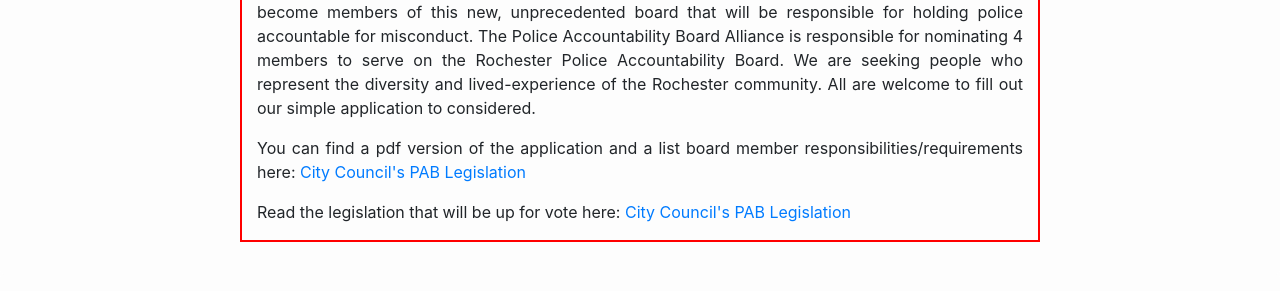
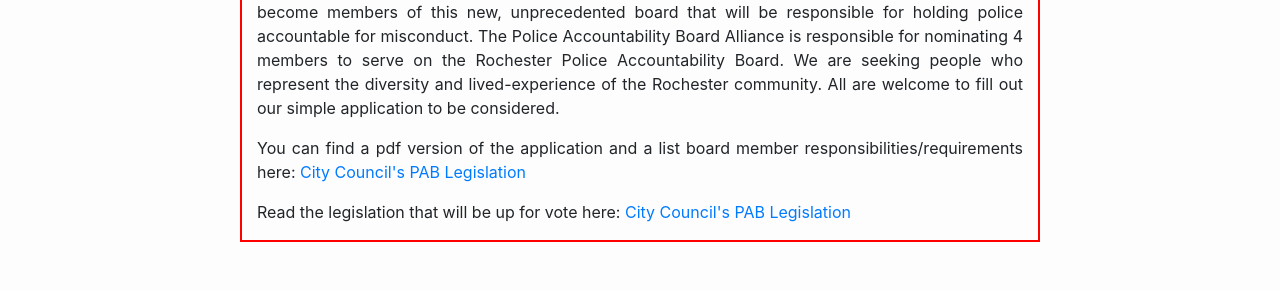
Before and after one commit to pabnow/pabnow.github.io, a Jekyll site: the page built from index.html, in a window 1280 px wide and 900 px high. Shown: the part 564-855 px from the top of the window. Built offline with Jekyll 4.4.1, drawn with Linux system fonts in a browser that asks for light colours; nearby versions of some CDN libraries; comment, search, counter and statistics services are not loaded; some of the changed text lies outside the part shown.

Commit message:
Update index.html

```diff
--- a/index.html
+++ b/index.html
@@ -18,7 +18,7 @@ title: PAB
 
 		<h4 class="display-4" style="color: red"> Do you want to serve on the PAB? Apply here: <a target="_blank" href="https://docs.google.com/forms/d/e/1FAIpQLScvNKXMrbmttsqHhK08AAiA160K8JRhazQAwKUP9ZPJm9_5Rg/viewform?usp=sf_link">Online Application</a></h4>
 
-		<p style="text-align: justify;"> On Election Day, Tuesday, November 5th, 2019, the people of Rochester overwhelmingly voted to pass the Police Accountability Board (PAB) Referendum. We encourage city residents to apply to become members of this new, unprecedented board that will be responsible for holding police accountable for misconduct. The Police Accountability Board Alliance is responsible for nominating 4 members to serve on the Rochester Police Accountability Board. We are seeking people who represent the diversity and lived-experience of the Rochester community. All are welcome to fill out our simple application to considered.</p>
+		<p style="text-align: justify;"> On Election Day, Tuesday, November 5th, 2019, the people of Rochester overwhelmingly voted to pass the Police Accountability Board (PAB) Referendum. We encourage city residents to apply to become members of this new, unprecedented board that will be responsible for holding police accountable for misconduct. The Police Accountability Board Alliance is responsible for nominating 4 members to serve on the Rochester Police Accountability Board. We are seeking people who represent the diversity and lived-experience of the Rochester community. All are welcome to fill out our simple application to be considered.</p>
 
 		<p style="text-align: justify;">You can find a pdf version of the application and a list board member responsibilities/requirements here: <a target="_blank" href="https://pabnow.github.io/PABA_Alliance_Job_Desc_And_App.pdf">City Council's PAB Legislation</a></p>
 
```
